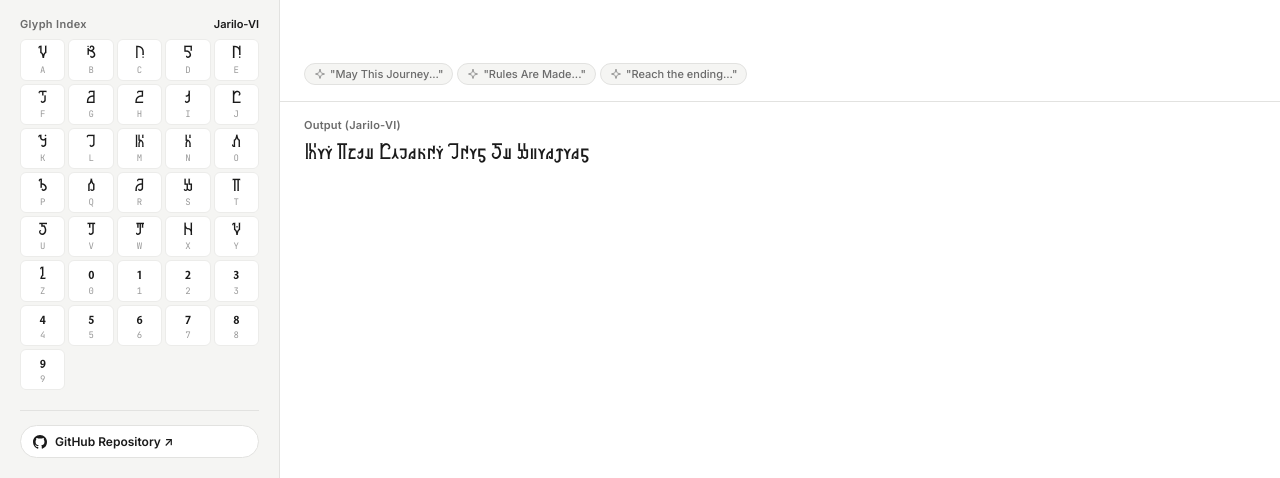
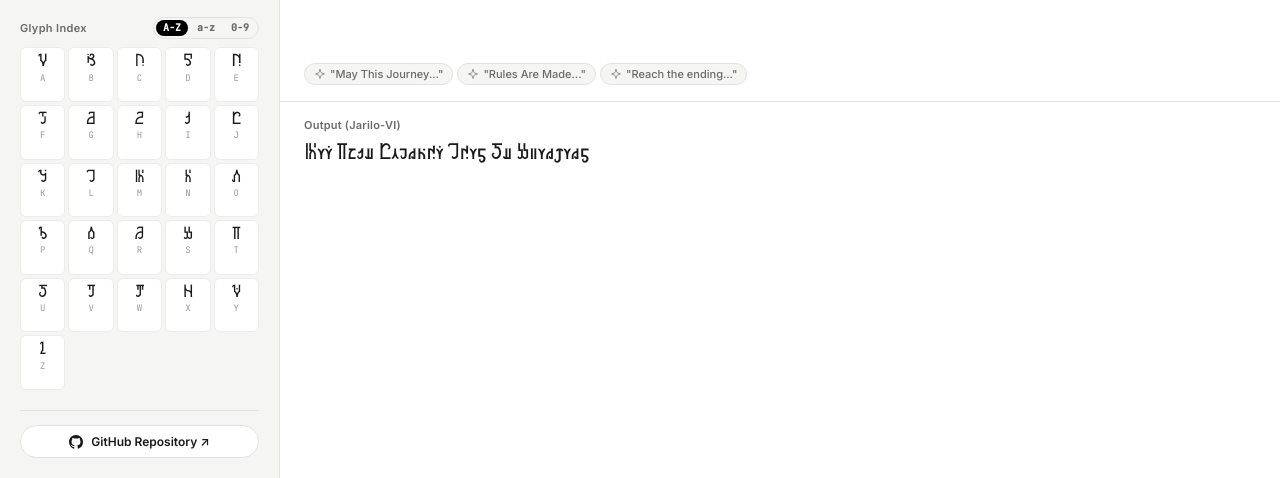
Before and after one commit to Vyrina/trailblaze-glyphs, a plain HTML site: page index.html in a window 1280 px wide. Shown: the part 322-800 px from the top of the page. Drawn offline with Linux system fonts and the light colour scheme.

Commit message:
glyph tabs and ui tweaks

```diff
--- a/app.js
+++ b/app.js
@@ -7,7 +7,14 @@ const SCRIPTS = {
 
 let activeScript = 'jarilo';
 let isReverse = false;
+let activeGlyphTab = 'upper';
 let toastTimer = null;
+
+const GLYPH_SETS = {
+    upper: 'ABCDEFGHIJKLMNOPQRSTUVWXYZ',
+    lower: 'abcdefghijklmnopqrstuvwxyz',
+    num:   '0123456789'
+};
 
 const input = document.getElementById('input-text');
 const output = document.getElementById('output-text');
@@ -177,7 +184,7 @@ function buildCharmap(cfg) {
     if (!charmapGrid) return;
     charmapGrid.innerHTML = '';
 
-    const chars = 'ABCDEFGHIJKLMNOPQRSTUVWXYZ0123456789';
+    const chars = GLYPH_SETS[activeGlyphTab] || GLYPH_SETS.upper;
     const fragment = document.createDocumentFragment();
 
     for (const c of chars) {
@@ -190,7 +197,9 @@ function buildCharmap(cfg) {
         `;
         cell.onclick = () => {
             if (input) {
-                input.value += c;
+                const start = input.selectionStart ?? input.value.length;
+                const end = input.selectionEnd ?? input.value.length;
+                input.setRangeText(c, start, end, 'end');
                 render();
                 input.focus();
             }
@@ -199,6 +208,17 @@ function buildCharmap(cfg) {
     }
     charmapGrid.appendChild(fragment);
 }
+
+document.querySelectorAll('.glyph-tab-btn').forEach(btn => {
+    btn.onclick = () => {
+        activeGlyphTab = btn.dataset.tab;
+        document.querySelectorAll('.glyph-tab-btn').forEach(b => {
+            b.classList.toggle('active', b === btn);
+        });
+        const cfg = SCRIPTS[activeScript];
+        if (cfg) buildCharmap(cfg);
+    };
+});
 
 function showToast(msg) {
     if (!toastEl) return;
--- a/index.html
+++ b/index.html
@@ -75,7 +75,11 @@
             <div class="sidebar-section flex-grow">
                 <div class="sidebar-label-row">
                     <span class="sidebar-label">Glyph Index</span>
-                    <span class="script-active-label" id="matrix-script-name">Jarilo-VI</span>
+                    <div class="glyph-tab-group">
+                        <button class="glyph-tab-btn active" data-tab="upper" type="button">A-Z</button>
+                        <button class="glyph-tab-btn" data-tab="lower" type="button">a-z</button>
+                        <button class="glyph-tab-btn" data-tab="num" type="button">0-9</button>
+                    </div>
                 </div>
                 <div class="sidebar-glyph-matrix" id="charmap-grid"></div>
             </div>
@@ -121,7 +125,7 @@
                 <div class="bar-left">
                     <span class="active-badge" id="active-badge">Jarilo-VI</span>
                     <span class="direction-badge" id="direction-badge">Latin → Jarilo-VI</span>
-                    <button class="btn-pill outline" id="btn-swap" type="button">
+                    <button class="btn-pill outline" id="btn-swap" type="button" title="Swap translation direction (Ctrl+Shift+S)">
                         <svg class="btn-icon" viewBox="0 0 24 24" width="13" height="13" fill="none" stroke="currentColor" stroke-width="2" stroke-linecap="round" stroke-linejoin="round">
                             <path d="m16 3 4 4-4 4"/>
                             <path d="M20 7H4"/>
@@ -144,8 +148,8 @@
                         <button class="preset-btn" data-size="36" type="button">36</button>
                         <button class="preset-btn" data-size="48" type="button">48</button>
                     </div>
-                    <button class="btn-pill outline" id="btn-clear" type="button">Clear</button>
-                    <button class="btn-pill filled" id="btn-copy-png" type="button">Copy PNG</button>
+                    <button class="btn-pill outline" id="btn-clear" type="button" title="Clear input (Esc)">Clear</button>
+                    <button class="btn-pill filled" id="btn-copy-png" type="button" title="Copy 2x PNG image to clipboard (Ctrl+Shift+C)">Copy PNG</button>
                 </div>
             </header>
 
--- a/style.css
+++ b/style.css
@@ -127,10 +127,37 @@ html, body {
     justify-content: space-between;
 }
 
-.script-active-label {
-    font-size: 11px;
+.glyph-tab-group {
+    display: flex;
+    align-items: center;
+    gap: 2px;
+    background: var(--surface);
+    border: 1px solid var(--border);
+    padding: 2px;
+    border-radius: var(--radius-pill);
+}
+
+.glyph-tab-btn {
+    background: transparent;
+    border: none;
+    font-family: var(--font-mono);
+    font-size: 10px;
     font-weight: 600;
+    color: var(--text-2);
+    padding: 2px 7px;
+    border-radius: var(--radius-pill);
+    cursor: pointer;
+    transition: all var(--transition);
+    line-height: 1.2;
+}
+
+.glyph-tab-btn:hover {
     color: var(--ink);
+}
+
+.glyph-tab-btn.active {
+    background: var(--ink-deep);
+    color: #ffffff;
 }
 
 .script-vertical-nav {
@@ -251,6 +278,7 @@ html, body {
 .repo-link {
     display: inline-flex;
     align-items: center;
+    justify-content: center;
     gap: 8px;
     width: 100%;
     padding: 8px 12px;
```
